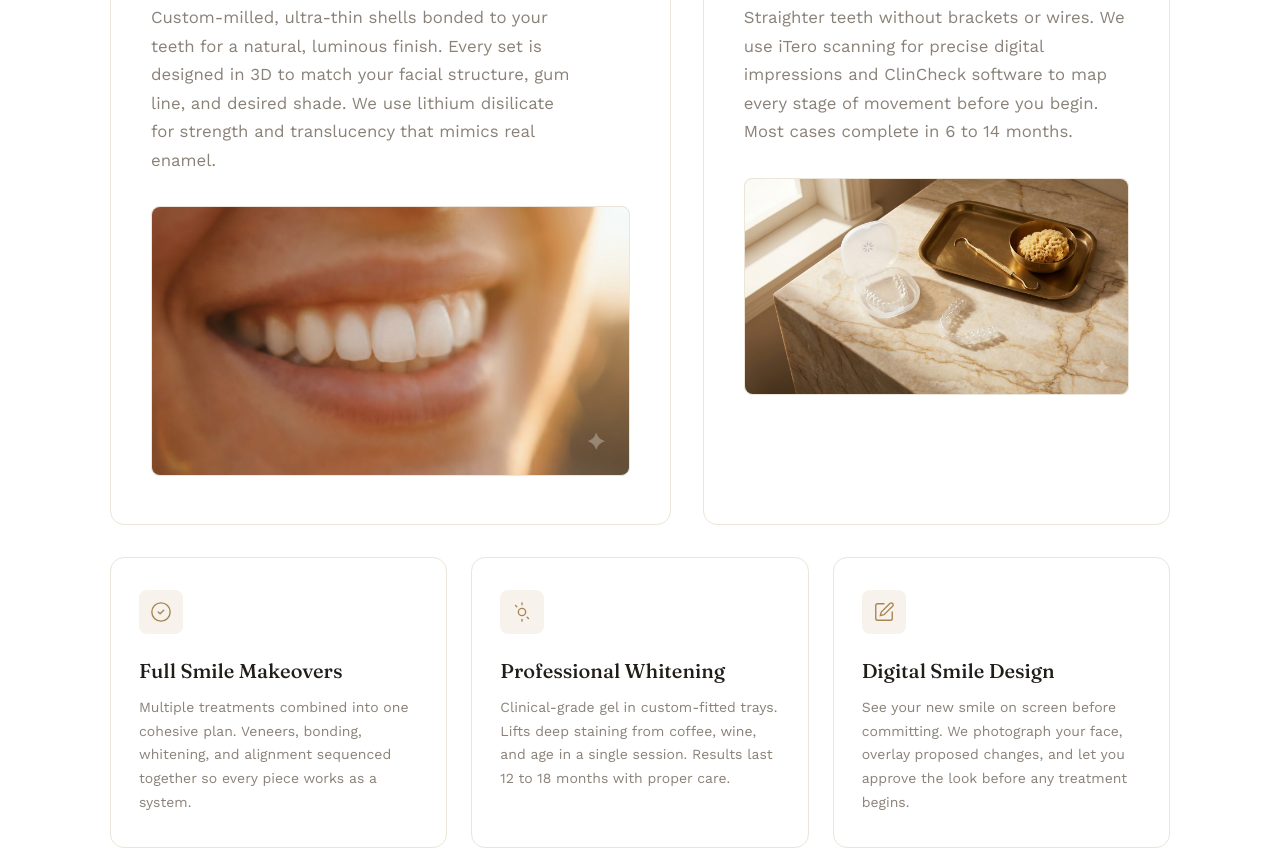
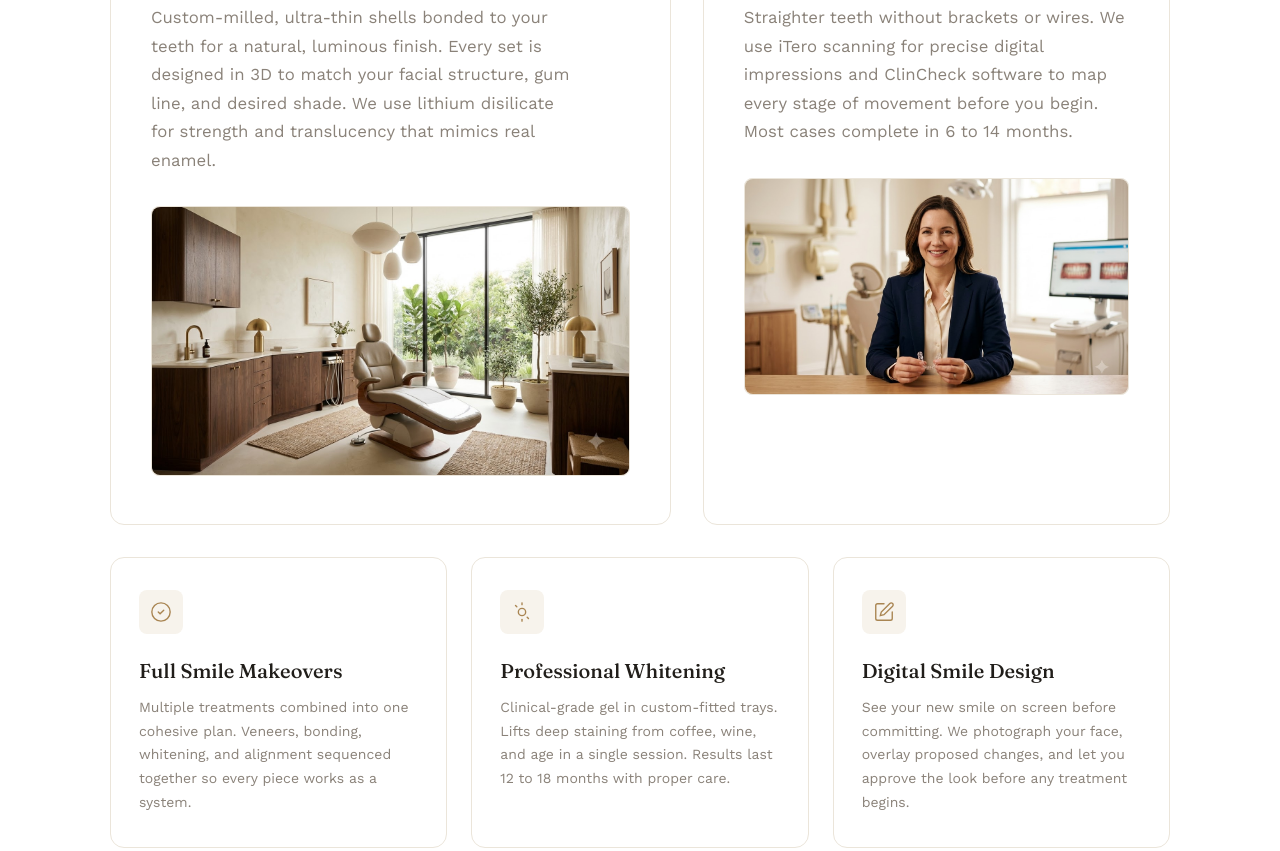
Before and after one commit to prasanna-back-dev/Meridian-Smile-Studio, a plain HTML site: page index.html in a window 1280 px wide. Shown: the part 1818-2669 px from the top of the page. Drawn offline with nearby package versions, Linux system fonts and the light colour scheme.

Commit message:
Fix: remove duplicate images - each section now uses unique images

```diff
--- a/index.html
+++ b/index.html
@@ -1029,7 +1029,7 @@
             <h3 class="service-feature__title">Porcelain Veneers</h3>
             <p class="service-feature__desc">Custom-milled, ultra-thin shells bonded to your teeth for a natural, luminous finish. Every set is designed in 3D to match your facial structure, gum line, and desired shade. We use lithium disilicate for strength and translucency that mimics real enamel.</p>
             <div class="service-feature__image">
-              <img src="images/gallery-veneers.jpg" alt="Porcelain veneers example" width="1024" height="576" loading="lazy" style="width:100%;height:100%;object-fit:cover;border-radius:var(--radius-md);">
+              <img src="images/studio-environment.jpg" alt="Porcelain veneers example" width="1024" height="576" loading="lazy" style="width:100%;height:100%;object-fit:cover;border-radius:var(--radius-md);">
             </div>
           </div>
           <div class="service-feature">
@@ -1037,7 +1037,7 @@
             <h3 class="service-feature__title">Invisalign Clear Aligners</h3>
             <p class="service-feature__desc">Straighter teeth without brackets or wires. We use iTero scanning for precise digital impressions and ClinCheck software to map every stage of movement before you begin. Most cases complete in 6 to 14 months.</p>
             <div class="service-feature__image">
-              <img src="images/gallery-invisalign.jpg" alt="Invisalign clear aligners example" width="1024" height="576" loading="lazy" style="width:100%;height:100%;object-fit:cover;border-radius:var(--radius-md);">
+              <img src="images/blog-invisalign.jpg" alt="Invisalign clear aligners example" width="1024" height="576" loading="lazy" style="width:100%;height:100%;object-fit:cover;border-radius:var(--radius-md);">
             </div>
           </div>
         </div>
@@ -1400,7 +1400,7 @@
               </div>
             </div>
             <div class="testimonial-card__image">
-              <img src="images/gallery-veneers.jpg" alt="Porcelain veneers result" width="1024" height="768" loading="lazy" style="width:100%;height:100%;object-fit:cover;border-radius:var(--radius-md);">
+              <img src="images/gallery-makeover.jpg" alt="Professional smile makeover result" width="1024" height="768" loading="lazy" style="width:100%;height:100%;object-fit:cover;border-radius:var(--radius-md);">
             </div>
           </article>
 
```
